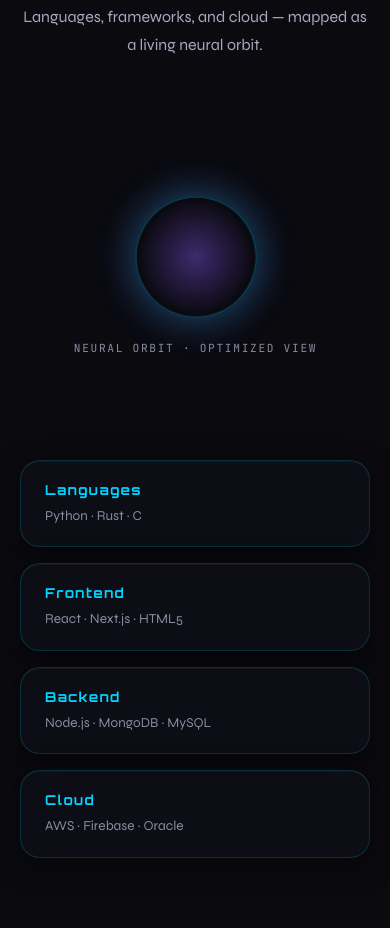
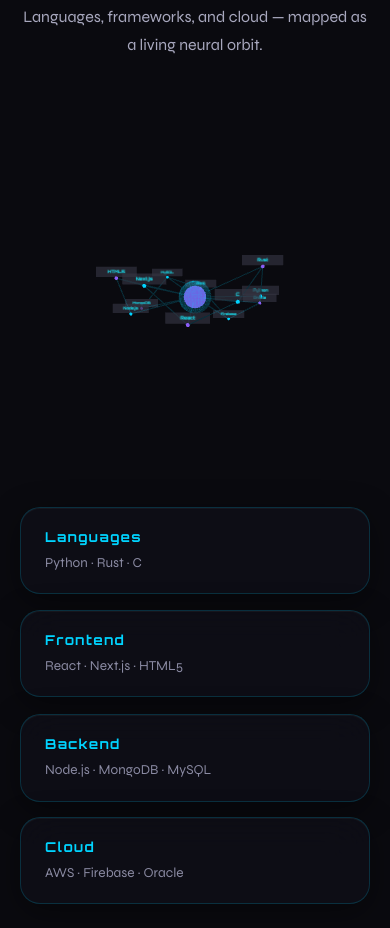
Before and after one commit to DevRudrax/devrudrax-portfolio, a website built with Vite: page index.html in a window 390 px wide. Shown: the part 2731-3659 px from the top of the page. Built offline with nearby package versions, Linux system fonts and the light colour scheme; some packages are replaced by stand-ins of ours; animation ran at ten frames a second.

Commit message:
feat: enable and optimize 3D skills orbit on mobile and add touch-rotation physics

```diff
--- a/src/js/skills-orbit.js
+++ b/src/js/skills-orbit.js
@@ -19,6 +19,10 @@ export class SkillsOrbit {
     this.renderer = new THREE.WebGLRenderer({ canvas, alpha: true, antialias: true });
     this.renderer.setPixelRatio(Math.min(window.devicePixelRatio, 2));
 
+    // Create a central group that we can rotate with drag/touch interaction
+    this.orbitGroup = new THREE.Group();
+    this.scene.add(this.orbitGroup);
+
     const coreGeo = new THREE.SphereGeometry(0.55, 32, 32);
     const coreMat = new THREE.MeshBasicMaterial({
       color: 0x8b5cf6,
@@ -26,7 +30,7 @@ export class SkillsOrbit {
       opacity: 0.9,
     });
     this.core = new THREE.Mesh(coreGeo, coreMat);
-    this.scene.add(this.core);
+    this.orbitGroup.add(this.core);
 
     const glowGeo = new THREE.SphereGeometry(0.78, 32, 32);
     const glowMat = new THREE.MeshBasicMaterial({
@@ -36,7 +40,7 @@ export class SkillsOrbit {
       wireframe: true,
     });
     this.glow = new THREE.Mesh(glowGeo, glowMat);
-    this.scene.add(this.glow);
+    this.orbitGroup.add(this.glow);
 
     this.nodes = [];
     const orbitRadius = 3.2;
@@ -64,14 +68,68 @@ export class SkillsOrbit {
         speed: 0.28 + (i % 5) * 0.05,
       };
 
-      this.scene.add(group);
+      this.orbitGroup.add(group);
       this.nodes.push(group);
     });
 
     this._buildConnections();
     this.clock = new THREE.Clock();
+
+    // Interaction state variables
+    this.targetRotationY = 0;
+    this.targetRotationX = 0;
+    this.currentRotationY = 0;
+    this.currentRotationX = 0;
+
+    let isPointerDown = false;
+    let previousPointerX = 0;
+    let previousPointerY = 0;
+
+    // Responsive interaction handlers
+    this._onPointerDown = (e) => {
+      isPointerDown = true;
+      const clientX = e.touches ? e.touches[0].clientX : e.clientX;
+      const clientY = e.touches ? e.touches[0].clientY : e.clientY;
+      previousPointerX = clientX;
+      previousPointerY = clientY;
+    };
+
+    this._onPointerMove = (e) => {
+      if (!isPointerDown) return;
+      const clientX = e.touches ? e.touches[0].clientX : e.clientX;
+      const clientY = e.touches ? e.touches[0].clientY : e.clientY;
+
+      const deltaX = clientX - previousPointerX;
+      const deltaY = clientY - previousPointerY;
+
+      this.targetRotationY += deltaX * 0.006;
+      this.targetRotationX += deltaY * 0.006;
+
+      // Limit vertical rotation to avoid flipping upside down
+      this.targetRotationX = Math.max(-Math.PI / 3, Math.min(Math.PI / 3, this.targetRotationX));
+
+      previousPointerX = clientX;
+      previousPointerY = clientY;
+    };
+
+    this._onPointerUp = () => {
+      isPointerDown = false;
+    };
+
+    // Attach listeners for drag control
+    const dragTarget = this.canvas.parentElement;
+    if (dragTarget) {
+      dragTarget.addEventListener('mousedown', this._onPointerDown);
+      dragTarget.addEventListener('mousemove', this._onPointerMove);
+      dragTarget.addEventListener('touchstart', this._onPointerDown, { passive: true });
+      dragTarget.addEventListener('touchmove', this._onPointerMove, { passive: true });
+    }
+    window.addEventListener('mouseup', this._onPointerUp);
+    window.addEventListener('touchend', this._onPointerUp);
+
     this._resize();
-    window.addEventListener('resize', () => this._resize());
+    this._resizeHandler = () => this._resize();
+    window.addEventListener('resize', this._resizeHandler);
   }
 
   setActive(active) {
@@ -108,15 +166,26 @@ export class SkillsOrbit {
       opacity: 0.18,
     });
     this.connectionLines = new THREE.LineSegments(geo, mat);
-    this.scene.add(this.connectionLines);
+    this.orbitGroup.add(this.connectionLines);
     this.linePositions = positions;
   }
 
   _resize() {
     const parent = this.canvas.parentElement;
+    if (!parent) return;
     const w = parent.clientWidth;
     const h = parent.clientHeight;
     this.camera.aspect = w / h;
+
+    // Dynamically adjust camera Z distance on mobile/tablet to avoid screen clipping
+    if (w < 480) {
+      this.camera.position.z = 10.5;
+    } else if (w < 768) {
+      this.camera.position.z = 9.0;
+    } else {
+      this.camera.position.z = 8.0;
+    }
+
     this.camera.updateProjectionMatrix();
     this.renderer.setSize(w, h);
   }
@@ -127,26 +196,62 @@ export class SkillsOrbit {
     this.glow.rotation.x = t * 0.15;
     this.glow.rotation.z = t * 0.1;
 
+    // Smoothly interpolate rotation from mouse/touch drags
+    this.currentRotationY += (this.targetRotationY - this.currentRotationY) * 0.05;
+    this.currentRotationX += (this.targetRotationX - this.currentRotationX) * 0.05;
+
+    // Apply rotation to the orbit group, overlaying a slow auto-drift
+    this.orbitGroup.rotation.y = this.currentRotationY + t * 0.08;
+    this.orbitGroup.rotation.x = this.currentRotationX;
+
     const linePos = this.linePositions;
     let offset = 0;
     this.nodePositions = [];
 
+    // Responsive scaling variables based on screen width
+    const w = window.innerWidth;
+    const scaleFactor = w < 480 ? 0.60 : (w < 768 ? 0.80 : 1.0);
+    const radiusMultiplier = w < 480 ? 0.60 : (w < 768 ? 0.80 : 1.0);
+
+    // Apply scale dynamically to the core glow components
+    this.core.scale.setScalar(scaleFactor);
+    this.glow.scale.setScalar(scaleFactor);
+
     this.nodes.forEach((group, i) => {
       const { angle, radius, y, speed } = group.userData;
+      const currentRadius = radius * radiusMultiplier;
+      const currentY = y * radiusMultiplier;
+
       const a = angle + t * speed;
-      const x = Math.cos(a) * radius;
-      const z = Math.sin(a) * radius;
-      const py = y + Math.sin(t + i) * 0.15;
+      const x = Math.cos(a) * currentRadius;
+      const z = Math.sin(a) * currentRadius;
+      const py = currentY + Math.sin(t + i) * 0.15 * scaleFactor;
       group.position.set(x, py, z);
       group.lookAt(0, py, 0);
+
+      // Adjust scales and offsets of children (dot & text label) responsively
+      const dot = group.children[0];
+      const sprite = group.children[1];
+
+      if (dot) {
+        dot.scale.setScalar(scaleFactor);
+      }
+      if (sprite) {
+        sprite.scale.set(1.8 * scaleFactor, 0.45 * scaleFactor, 1);
+        sprite.position.set(0, 0.28 * scaleFactor, 0);
+      }
+
       this.nodePositions.push({ x, y: py, z });
 
       const nextNode = this.nodes[(i + 1) % this.nodes.length];
       const nd = nextNode.userData;
+      const nextRadius = nd.radius * radiusMultiplier;
+      const nextY = nd.y * radiusMultiplier;
+
       const na = nd.angle + t * nd.speed;
-      const nx = Math.cos(na) * nd.radius;
-      const ny = nd.y + Math.sin(t + i + 1) * 0.15;
-      const nz = Math.sin(na) * nd.radius;
+      const nx = Math.cos(na) * nextRadius;
+      const ny = nextY + Math.sin(t + i + 1) * 0.15 * scaleFactor;
+      const nz = Math.sin(na) * nextRadius;
 
       linePos[offset++] = x;
       linePos[offset++] = py;
@@ -168,6 +273,16 @@ export class SkillsOrbit {
   }
 
   dispose() {
+    const dragTarget = this.canvas.parentElement;
+    if (dragTarget) {
+      dragTarget.removeEventListener('mousedown', this._onPointerDown);
+      dragTarget.removeEventListener('mousemove', this._onPointerMove);
+      dragTarget.removeEventListener('touchstart', this._onPointerDown);
+      dragTarget.removeEventListener('touchmove', this._onPointerMove);
+    }
+    window.removeEventListener('mouseup', this._onPointerUp);
+    window.removeEventListener('touchend', this._onPointerUp);
+    window.removeEventListener('resize', this._resizeHandler);
     this.renderer.dispose();
   }
 }
--- a/src/main.js
+++ b/src/main.js
@@ -60,7 +60,8 @@ function initThree() {
   }
 
   const skillsCanvas = document.getElementById('skills-canvas');
-  if (skillsCanvas && !isMobile) {
+  if (skillsCanvas) {
+    try {
       skillsOrbit = new SkillsOrbit(skillsCanvas);
 
       ScrollTrigger.create({
@@ -72,7 +73,8 @@ function initThree() {
         onEnterBack: () => skillsOrbit?.setActive(true),
         onLeaveBack: () => skillsOrbit?.setActive(false),
       });
-  } else if (skillsCanvas) {
+    } catch (err) {
+      console.warn('SkillsOrbit WebGL initialization failed, using 2D fallback:', err);
       const wrap = document.getElementById('skills-canvas-wrap');
       if (wrap) {
         wrap.innerHTML = [
@@ -81,6 +83,7 @@ function initThree() {
           '<p class="skills-fallback__text">Neural orbit · optimized view</p>',
           '</div>',
         ].join('');
+      }
     }
   }
 }
--- a/src/styles/main.css
+++ b/src/styles/main.css
@@ -789,9 +789,9 @@ body.is-mobile button {
 }
 
 .skills-orbit-wrap {
-  width: min(520px, 90vw);
-  height: min(520px, 70vw);
-  margin: 2rem auto 3rem;
+  width: min(480px, 85vw);
+  aspect-ratio: 1 / 1;
+  margin: 1.5rem auto 2.5rem;
   position: relative;
 }
 
```
Lines whose indentation alone changed are shown as unchanged.
